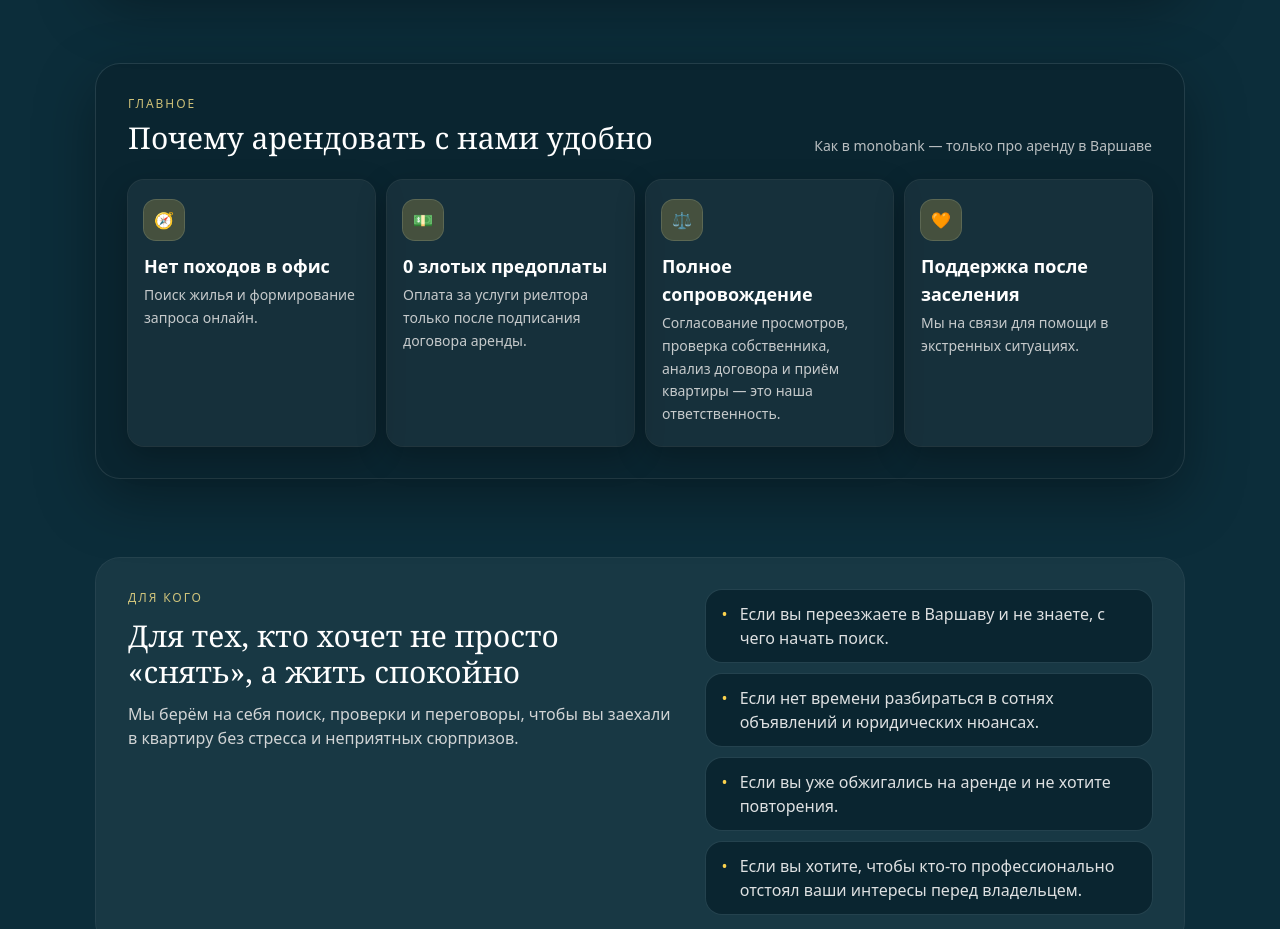
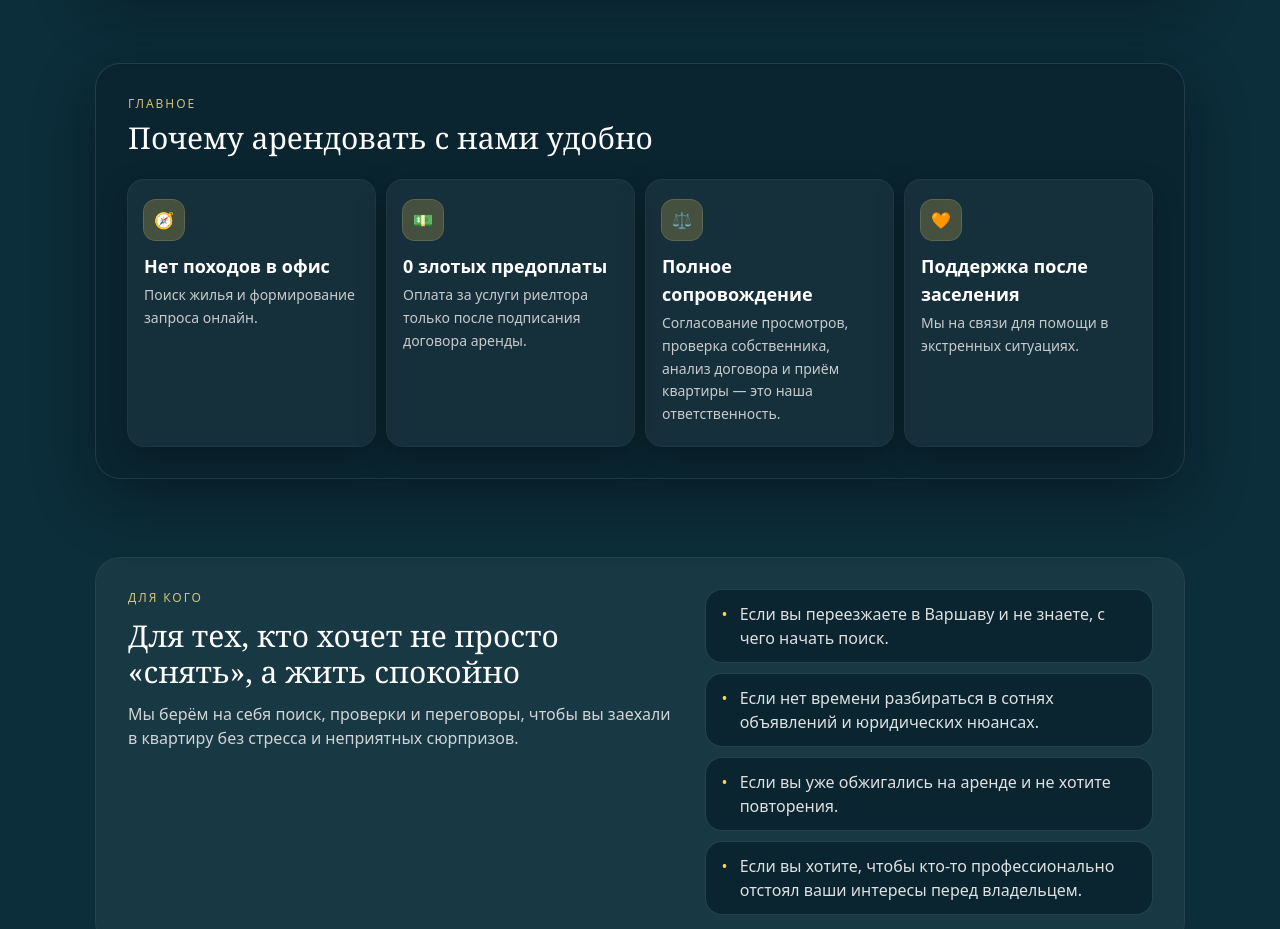
Before and after one commit to kovlaks/serpak-site, a Next.js app: page /rent in a window 1280 px wide. Shown: the part 780-1709 px from the top of the page. Built offline with nearby package versions, Linux system fonts and the light colour scheme.

Commit message:
Update page.tsx

```diff
--- a/app/rent/page.tsx
+++ b/app/rent/page.tsx
@@ -246,7 +246,7 @@ export default function Page() {
             <p className="text-xs uppercase tracking-[0.16em] text-amber-200/80">Главное</p>
             <h2 className="font-serif text-3xl text-white">Почему арендовать с нами удобно</h2>
           </div>
-          <span className="text-sm text-neutral-200/80">Как в monobank — только про аренду в Варшаве</span>
+          <span className="text-sm text-neutral-200/80"></span>
         </div>
         <div className="grid gap-3 sm:grid-cols-2 xl:grid-cols-4">
           {advantages.map((item) => (
```
